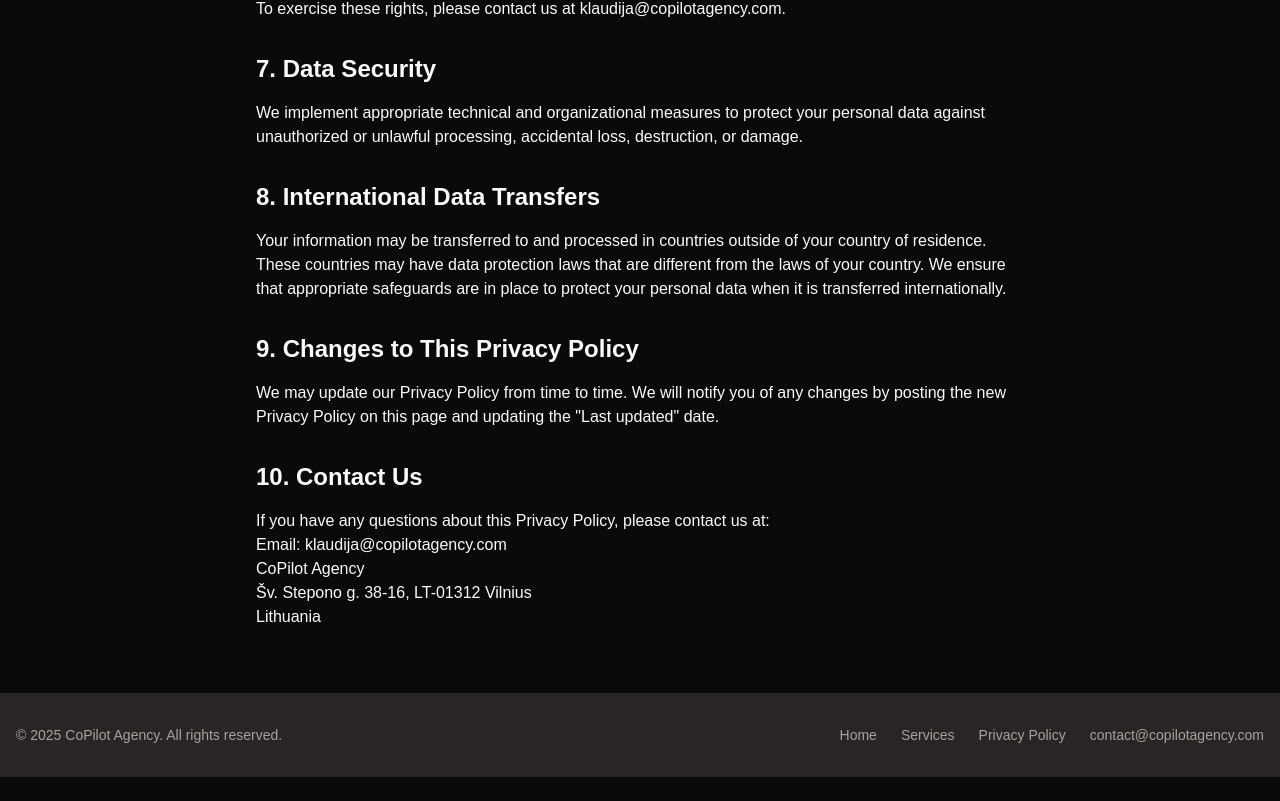
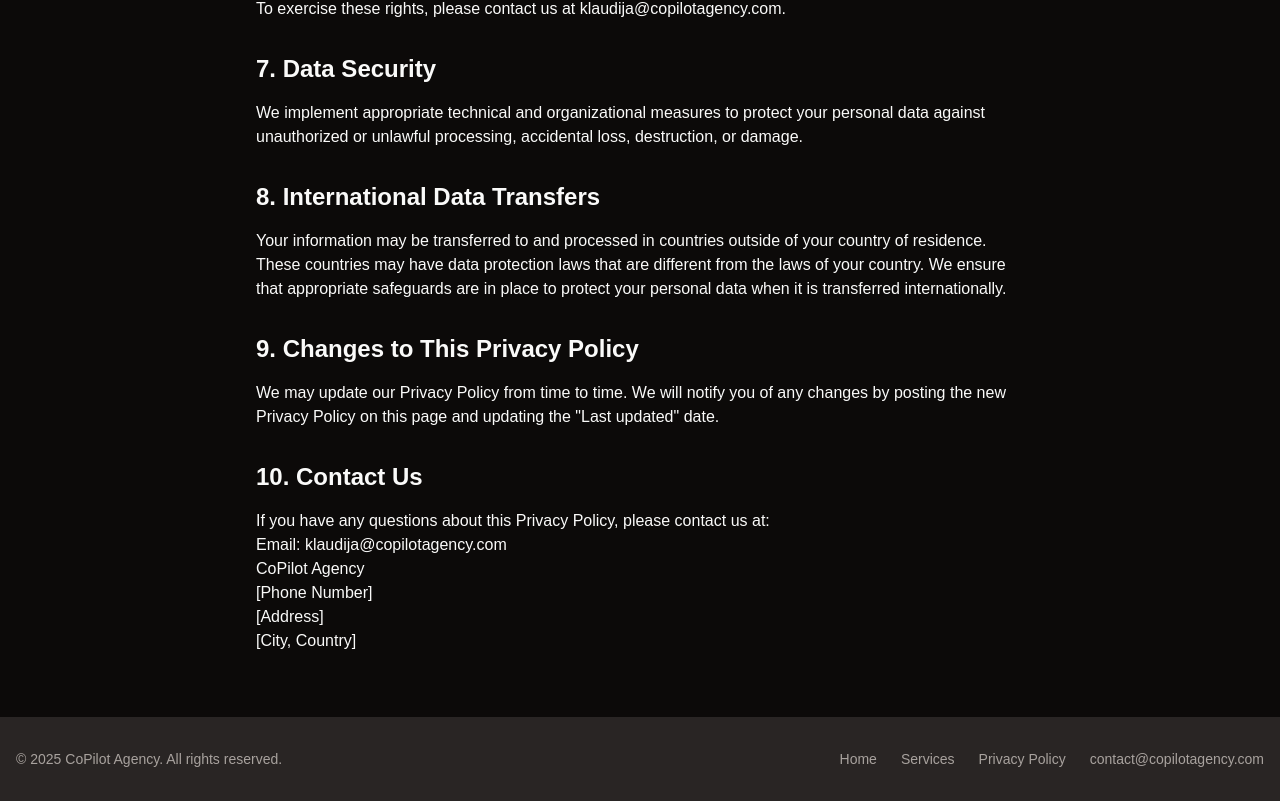
Before and after one commit to chikingsley/ltcopilotagency2, a Next.js app: page /privacy-policy in a window 1280 px wide. Shown: the part 1760-2561 px from the top of the page. Before the commit the page ends 2537 px from the top, so only its background shows below. Built offline with nearby package versions, Linux system fonts and the light colour scheme; a web font is replaced by a local one.

Commit message:
Replace business contact details with placeholder text for privacy policy page

```diff
--- a/app/privacy-policy/page.tsx
+++ b/app/privacy-policy/page.tsx
@@ -113,8 +113,10 @@
           <p>
             Email: klaudija@copilotagency.com<br />
             CoPilot Agency<br />
-            Šv. Stepono g. 38-16, LT-01312 Vilnius<br />
-            Lithuania
+            {/* TODO: Add phone number, address, and city, country */}
+            [Phone Number]<br />
+            [Address]<br />
+            [City, Country]
           </p>
         </div>
       </main>
```
